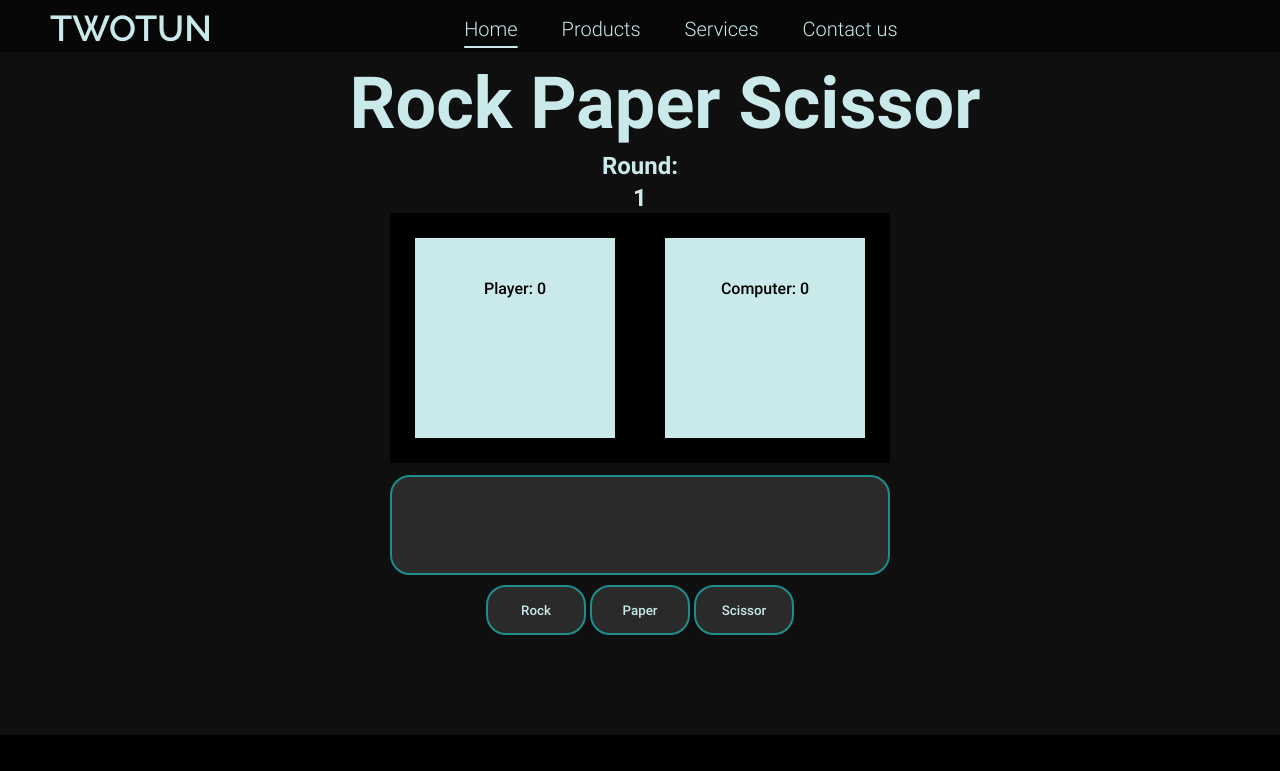
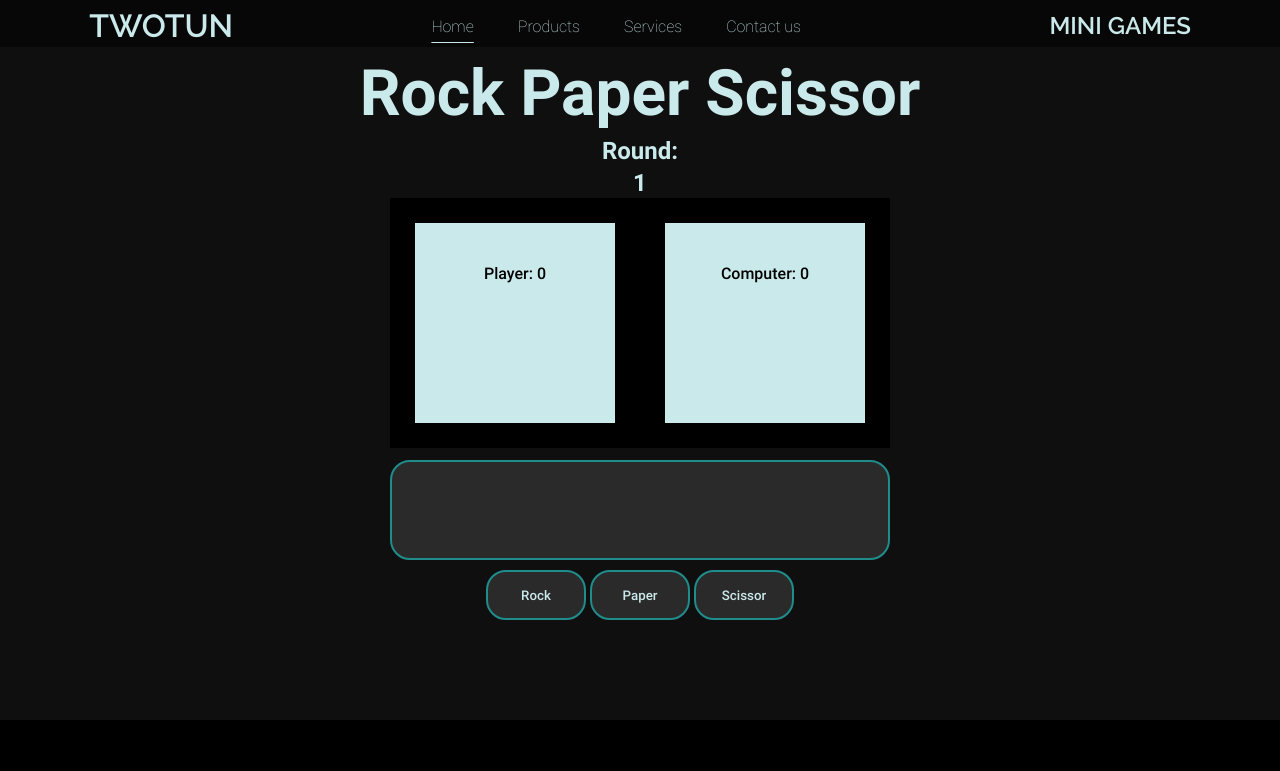
Before and after one commit to twoton-tdr/Rock-Paper-Scissor, a plain HTML site: page index.html in a window 1280 px wide. Shown: the top 771 px of the page. Drawn offline with Linux system fonts and the light colour scheme.

Commit message:
nav bar ui change + new font weight added

```diff
--- a/index.html
+++ b/index.html
@@ -38,19 +38,8 @@
                     </li>
                 </ul>
             </nav>
-            <div class="right-nav">
-                <div class="search">
-
-                </div>
-                <div class="Profile">
-                    <span class="iconamoon--profile-circle-fill"></span>
-                    <!-- Profile icon -->
-                </div>
-                <div class="search">
-                    <span class="quill--search"></span>
-                    <!-- search icon -->
-                </div>
-
+            <div class="right-heading">
+                MINI GAMES
             </div>
             </header>
 
--- a/style.css
+++ b/style.css
@@ -8,7 +8,13 @@
 
   }
 
-
+@font-face {
+  font-family: 'roboto';
+  src: url(/fonts/roboto-thin-webfont.woff2);
+  font-weight: 100;
+  font-style: normal;
+  font-display: swap;
+}
 
 
   @font-face {
@@ -94,15 +100,14 @@ header{
     position: sticky;
     top: 0;
     display: flex;
-    justify-content: space-between;
+    justify-content: space-around;
     align-items: center;
     background-color: rgba(0, 0, 0, .5);
     z-index: 1;
   }
   .heading{
-    padding-left: 50px;
     font-family: "Raleway" , "tahoma" ,system-ui;
-    font-size: 36px;
+    font-size: 32px;
     font-weight: 600;
     color: var(--charecter-color);
   }
@@ -126,22 +131,18 @@ header{
     color: var(--charecter-color);
     text-decoration: none;
     display: block;
-    font-size: 20px;
-    font-weight: 200;
+    font-size: 16px;
+    font-weight: 100;
 
   }
-  .right-nav{
-    display: flex;
-    flex-direction: row;
-    padding-right: 50px;
+
+  .right-heading{
+    font-size: 24px;
+    padding-left: 50px;
+    font-family: "Raleway" , "tahoma" ,system-ui;
+    font-weight: 600;
+    color: var(--charecter-color);
   }
-  .right-nav span{
-    padding: 0px 20px 0px 20px;
-  }
-  .search{
-    order: -1;
-  }
-
   ul.drop-down{
     display: none;
     position: absolute;
```
Also changed, not shown: fonts/roboto-thin-webfont.woff2 (added).
